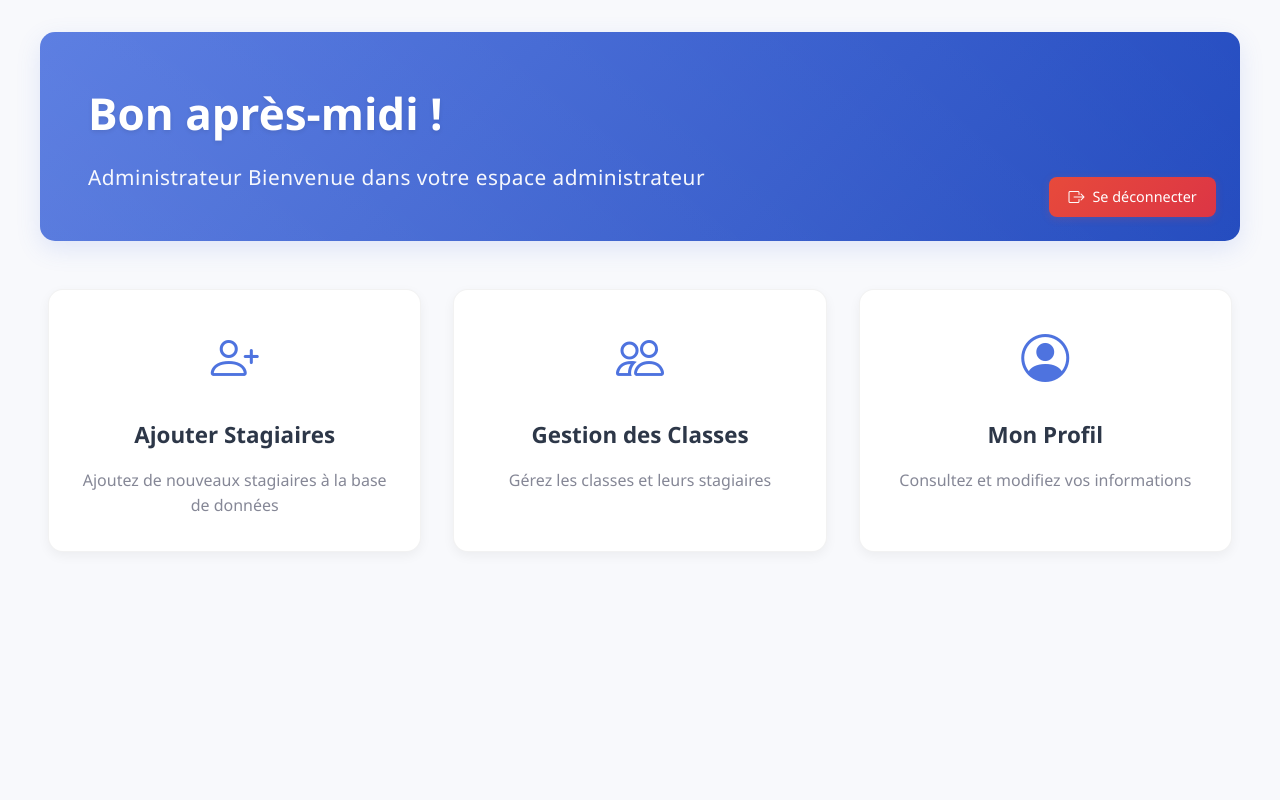
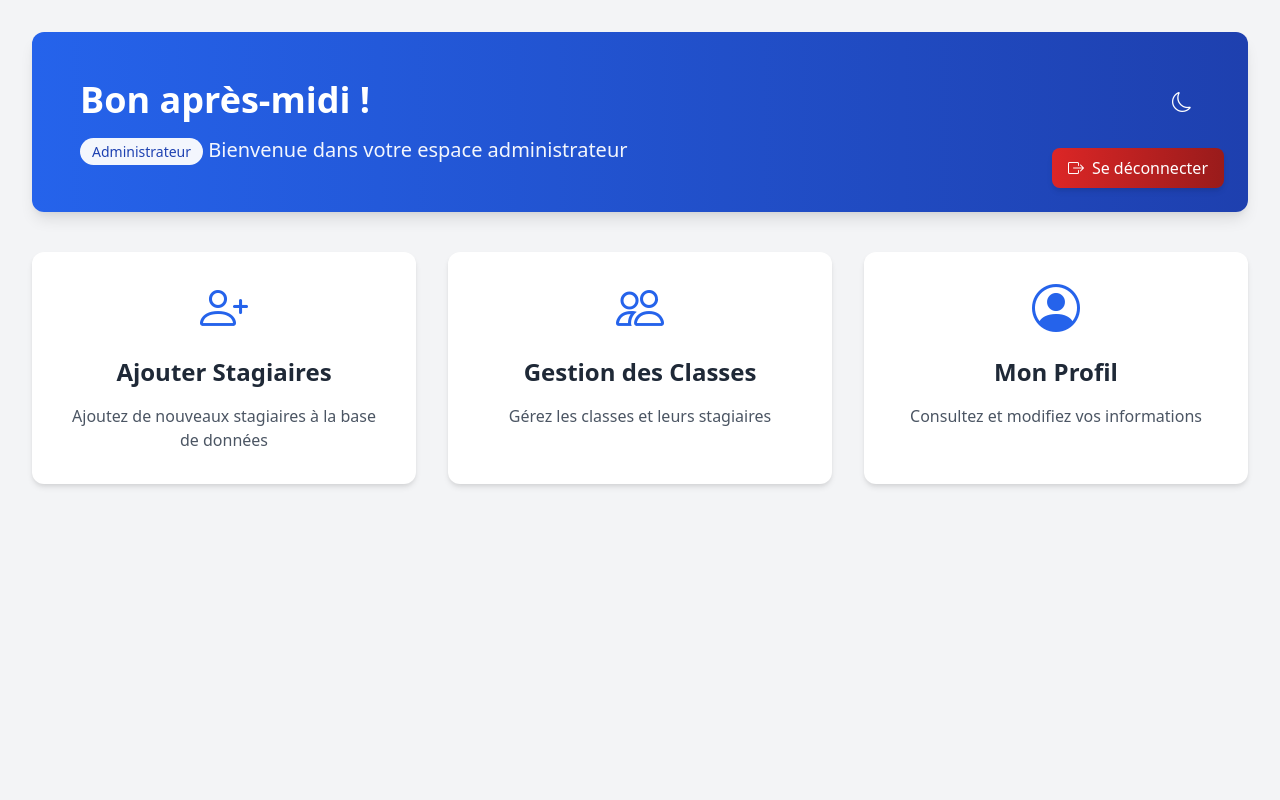
Before and after one commit to abde-louali/project, a PHP site: page /validate/view/Admin.php in a window 1280 px wide. Run offline with PHP 8.4, Linux system fonts and the light colour scheme; the visitor is signed in with stand-in values (Sample User, id 1); data that the repository does not hold is empty.

Commit message:
style changing

```diff
--- /dev/null
+++ b/assets/css/darkmood.css
@@ -0,0 +1,104 @@
+/* darkmode.css - Save this in your assets/css folder */
+/* General dark mode styles */
+body.dark-mode {
+    color: #e4e6eb;
+    background-color: #121212;
+  }
+
+  /* Dark mode styles for header */
+  body.dark-mode .navbar {
+    background: linear-gradient(135deg, #2d3748 0%, #1a202c 100%);
+  }
+
+  /* Dark mode styles for cards */
+  body.dark-mode .card,
+  body.dark-mode .filiere-card {
+    background-color: #1f2937;
+    color: #e4e6eb;
+    box-shadow: 0 4px 12px rgba(0, 0, 0, 0.2);
+  }
+
+  body.dark-mode .filiere-title,
+  body.dark-mode .class-name,
+  body.dark-mode .card-title {
+    color: #e4e6eb;
+  }
+
+  body.dark-mode .filiere-description,
+  body.dark-mode .text-gray-600 {
+    color: #9ca3af;
+  }
+
+  /* Dark mode styles for tables */
+  body.dark-mode .table {
+    color: #e4e6eb;
+  }
+
+  body.dark-mode .table th {
+    background-color: #2d3748;
+  }
+
+  body.dark-mode .table td {
+    border-color: #374151;
+  }
+
+  body.dark-mode .dataTables_wrapper {
+    background-color: #1f2937;
+    color: #e4e6eb;
+  }
+
+  /* Dark mode styles for form elements */
+  body.dark-mode .form-control,
+  body.dark-mode .form-select {
+    background-color: #374151;
+    border-color: #4b5563;
+    color: #e4e6eb;
+  }
+
+  body.dark-mode .form-control:focus,
+  body.dark-mode .form-select:focus {
+    border-color: #4e73df;
+    background-color: #374151;
+  }
+
+  /* Dark mode styles for modal */
+  body.dark-mode .modal-content {
+    background-color: #1f2937;
+    color: #e4e6eb;
+  }
+
+  body.dark-mode .modal-header {
+    background: linear-gradient(135deg, #2d3748 0%, #1a202c 100%);
+  }
+
+  body.dark-mode .class-item {
+    background-color: #374151;
+  }
+
+  body.dark-mode .class-item:hover {
+    background-color: #2d3748;
+  }
+
+  /* Dark mode transitions */
+  body, .card, .table, .form-control, .modal-content, .navbar {
+    transition: background-color 0.3s ease, color 0.3s ease, border-color 0.3s ease;
+  }
+
+  /* Dark mode toggle button */
+  .dark-mode-toggle {
+    cursor: pointer;
+    padding: 0.5rem;
+    border-radius: 50%;
+    transition: background-color 0.3s ease;
+    display: flex;
+    align-items: center;
+    justify-content: center;
+  }
+
+  .dark-mode-toggle:hover {
+    background-color: rgba(255, 255, 255, 0.1);
+  }
+
+  body.dark-mode .dark-mode-toggle:hover {
+    background-color: rgba(0, 0, 0, 0.2);
+  }
--- /dev/null
+++ b/assets/js/darkmood.js
@@ -0,0 +1,35 @@
+// darkmode.js - Save this in your assets/js folder
+document.addEventListener('DOMContentLoaded', function() {
+    // Check if dark mode is enabled in localStorage
+    const isDarkMode = localStorage.getItem('darkMode') === 'enabled';
+
+    // Apply dark mode if enabled
+    if (isDarkMode) {
+      document.body.classList.add('dark-mode');
+    }
+
+    // Function to toggle dark mode
+    window.toggleDarkMode = function() {
+      const isDarkMode = document.body.classList.toggle('dark-mode');
+      if (isDarkMode) {
+        localStorage.setItem('darkMode', 'enabled');
+        if (document.getElementById('darkModeIcon')) {
+          document.getElementById('darkModeIcon').classList.replace('bi-moon', 'bi-sun');
+        }
+      } else {
+        localStorage.setItem('darkMode', 'disabled');
+        if (document.getElementById('darkModeIcon')) {
+          document.getElementById('darkModeIcon').classList.replace('bi-sun', 'bi-moon');
+        }
+      }
+    }
+
+    // Update icon on page load
+    if (document.getElementById('darkModeIcon')) {
+      if (isDarkMode) {
+        document.getElementById('darkModeIcon').classList.replace('bi-moon', 'bi-sun');
+      } else {
+        document.getElementById('darkModeIcon').classList.replace('bi-sun', 'bi-moon');
+      }
+    }
+  });
--- a/view/Admin.php
+++ b/view/Admin.php
@@ -24,256 +24,81 @@ $message_role = "Administrateur";
 
 <!DOCTYPE html>
 <html lang="fr">
+
 <head>
     <meta charset="UTF-8">
     <meta name="viewport" content="width=device-width, initial-scale=1.0">
     <title>Admin Dashboard</title>
-    <link href="https://cdn.jsdelivr.net/npm/bootstrap@5.3.3/dist/css/bootstrap.min.css" rel="stylesheet">
+    <link href="https://cdn.jsdelivr.net/npm/tailwindcss@2.2.19/dist/tailwind.min.css" rel="stylesheet">
     <link href="https://cdn.jsdelivr.net/npm/bootstrap-icons@1.11.1/font/bootstrap-icons.css" rel="stylesheet">
-    <style>
-        :root {
-            --primary-color: #4e73df;
-            --primary-dark: #224abe;
-            --secondary-color: #858796;
-            --success-color: #1cc88a;
-            --danger-color: #e74a3b;
-        }
 
-        body {
-            background-color: #f8f9fc;
-            min-height: 100vh;
-            padding: 2rem;
-            font-family: 'Segoe UI', system-ui, -apple-system, sans-serif;
-        }
+    <link rel="stylesheet" href="../assets/css/darkmood.css">
+    <script src="../assets/js/darkmood.js"></script>
+</head>
 
-        .dashboard-container {
-            max-width: 1200px;
-            margin: 0 auto;
-        }
-
-        .welcome-section {
-            background: linear-gradient(135deg, var(--primary-color) 0%, var(--primary-dark) 100%);
-            color: white;
-            padding: 3rem;
-            border-radius: 15px;
-            margin-bottom: 2.5rem;
-            box-shadow: 0 8px 24px rgba(78, 115, 223, 0.15);
-            position: relative;
-            overflow: hidden;
-        }
-
-        .welcome-section::before {
-            content: '';
-            position: absolute;
-            top: 0;
-            right: 0;
-            bottom: 0;
-            left: 0;
-            background: linear-gradient(45deg, rgba(255,255,255,0.1) 0%, rgba(255,255,255,0) 100%);
-            pointer-events: none;
-        }
-
-        .welcome-message {
-            font-size: 2.75rem;
-            font-weight: 700;
-            margin-bottom: 1rem;
-            text-shadow: 0 2px 4px rgba(0,0,0,0.1);
-        }
-
-        .welcome-subtitle {
-            font-size: 1.3rem;
-            opacity: 0.95;
-            font-weight: 300;
-            letter-spacing: 0.5px;
-        }
-
-        .quick-actions {
-            display: grid;
-            grid-template-columns: repeat(auto-fit, minmax(300px, 1fr));
-            gap: 2rem;
-            margin-top: 2rem;
-            padding: 0.5rem;
-        }
-
-        .action-card {
-            background: white;
-            border-radius: 15px;
-            padding: 2rem;
-            text-align: center;
-            transition: all 0.3s ease;
-            box-shadow: 0 4px 12px rgba(0,0,0,0.05);
-            cursor: pointer;
-            text-decoration: none;
-            color: inherit;
-            border: 1px solid rgba(0,0,0,0.05);
-            position: relative;
-            overflow: hidden;
-        }
-
-        .action-card::before {
-            content: '';
-            position: absolute;
-            top: 0;
-            left: 0;
-            right: 0;
-            height: 4px;
-            background: linear-gradient(90deg, var(--primary-color), var(--primary-dark));
-            opacity: 0;
-            transition: opacity 0.3s ease;
-        }
-
-        .action-card:hover {
-            transform: translateY(-5px);
-            box-shadow: 0 8px 24px rgba(0,0,0,0.1);
-            color: inherit;
-        }
-
-        .action-card:hover::before {
-            opacity: 1;
-        }
-
-        .action-icon {
-            font-size: 3rem;
-            color: var(--primary-color);
-            margin-bottom: 1.5rem;
-            transition: transform 0.3s ease;
-        }
-
-        .action-card:hover .action-icon {
-            transform: scale(1.1);
-        }
-
-        .action-title {
-            font-size: 1.4rem;
-            font-weight: 600;
-            color: #2d3748;
-            margin-bottom: 1rem;
-        }
-
-        .action-description {
-            color: var(--secondary-color);
-            font-size: 1rem;
-            line-height: 1.6;
-        }
-
-        .logout-button {
-            position: absolute;
-            bottom: 1.5rem;
-            right: 1.5rem;
-            padding: 0.5rem 1.2rem;
-            background: linear-gradient(135deg, var(--danger-color) 0%, #dc3545 100%);
-            color: white;
-            border: none;
-            border-radius: 8px;
-            display: flex;
-            align-items: center;
-            gap: 0.5rem;
-            cursor: pointer;
-            transition: all 0.3s ease;
-            text-decoration: none;
-            font-weight: 500;
-            font-size: 0.9rem;
-            box-shadow: 0 2px 8px rgba(231, 74, 59, 0.2);
-        }
-
-        .logout-button:hover {
-            background: linear-gradient(135deg, #dc3545 0%, #c82333 100%);
-            color: white;
-            transform: translateY(-2px);
-            box-shadow: 0 4px 12px rgba(231, 74, 59, 0.25);
-        }
-
-        .logout-button i {
-            font-size: 1rem;
-        }
-
-        .alert {
-            max-width: 1200px;
-            margin: 0 auto 1.5rem auto;
-            border-radius: 10px;
-            box-shadow: 0 4px 12px rgba(0,0,0,0.05);
-        }
-
-        @media (max-width: 768px) {
-            body {
-                padding: 1rem;
-            }
-
-            .welcome-message {
-                font-size: 2rem;
-            }
-
-            .welcome-section {
-                padding: 2rem;
-            }
-
-            .action-card {
-                padding: 1.5rem;
-            }
-
-            .quick-actions {
-                grid-template-columns: 1fr;
-                gap: 1rem;
-            }
-
-            .logout-button {
-                padding: 0.4rem 1rem;
-                font-size: 0.85rem;
-                bottom: 1rem;
-                right: 1rem;
-            }
-        }
-    </style>
-</head>
-<body>
+<body class="bg-gray-100 min-h-screen p-8 font-sans">
     <?php if (isset($_GET['status']) && isset($_GET['message'])): ?>
-        <div class="alert alert-<?php echo $_GET['status'] == 'success' ? 'success' : 'danger'; ?> alert-dismissible fade show" role="alert">
+        <div class="max-w-7xl mx-auto mb-6">
+            <div class="alert alert-<?php echo $_GET['status'] == 'success' ? 'bg-green-500' : 'bg-red-500'; ?> text-white px-6 py-4 rounded-lg shadow-md flex justify-between items-center">
                 <?php echo htmlspecialchars($_GET['message']); ?>
-            <button type="button" class="btn-close" data-bs-dismiss="alert" aria-label="Close"></button>
+                <button type="button" class="text-white" data-dismiss="alert" aria-label="Close">
+                    <span aria-hidden="true">&times;</span>
+                </button>
+            </div>
         </div>
     <?php endif; ?>
 
-    <div class="dashboard-container">
-        <div class="welcome-section">
-            <div class="welcome-message"><?php echo $message_bienvenue; ?></div>
-            <div class="welcome-subtitle">
-                <span class="role-badge"><?php echo $message_role; ?></span>
+    <div class="max-w-7xl mx-auto">
+        <div class="bg-gradient-to-r from-blue-600 to-blue-800 text-white p-12 rounded-xl shadow-lg mb-10 relative overflow-hidden">
+            <div class="flex justify-between items-start">
+                <div>
+                    <div class="text-4xl font-bold mb-4"><?php echo $message_bienvenue; ?></div>
+                    <div class="text-xl opacity-95 font-light">
+                        <span class="bg-white text-blue-800 px-3 py-1 rounded-full text-sm font-medium"><?php echo $message_role; ?></span>
                         Bienvenue dans votre espace administrateur
                     </div>
-            <form action="../Controller/UserController.php?action=logout" method="POST" style="margin: 0;">
-                <button type="submit" class="logout-button">
+                </div>
+                <div class="dark-mode-toggle" onclick="toggleDarkMode()">
+                    <i id="darkModeIcon" class="bi bi-moon text-white text-xl"></i>
+                </div>
+            </div>
+            <form action="../Controller/UserController.php?action=logout" method="POST" class="m-0">
+                <button type="submit" class="absolute bottom-6 right-6 bg-gradient-to-r from-red-600 to-red-800 text-white px-4 py-2 rounded-lg flex items-center gap-2 shadow-md hover:shadow-lg transition-shadow">
                     <i class="bi bi-box-arrow-right"></i> Se déconnecter
                 </button>
             </form>
         </div>
 
-        <div class="quick-actions">
-            <a href="./ajouterCla.php" class="action-card">
-                <div class="action-icon">
+        <div class="grid grid-cols-1 md:grid-cols-3 gap-8 mt-8">
+            <a href="./ajouterCla.php" class="bg-white rounded-xl p-8 text-center shadow-md hover:shadow-lg transition-shadow">
+                <div class="text-blue-600 text-5xl mb-6">
                     <i class="bi bi-person-plus"></i>
                 </div>
-                <div class="action-title">Ajouter Stagiaires</div>
-                <div class="action-description">Ajoutez de nouveaux stagiaires à la base de données</div>
+                <div class="text-2xl font-semibold text-gray-800 mb-4">Ajouter Stagiaires</div>
+                <div class="text-gray-600">Ajoutez de nouveaux stagiaires à la base de données</div>
             </a>
 
-            <a href="./classes.php" class="action-card">
-                <div class="action-icon">
+            <a href="./classes.php" class="bg-white rounded-xl p-8 text-center shadow-md hover:shadow-lg transition-shadow">
+                <div class="text-blue-600 text-5xl mb-6">
                     <i class="bi bi-people"></i>
                 </div>
-                <div class="action-title">Gestion des Classes</div>
-                <div class="action-description">Gérez les classes et leurs stagiaires</div>
+                <div class="text-2xl font-semibold text-gray-800 mb-4">Gestion des Classes</div>
+                <div class="text-gray-600">Gérez les classes et leurs stagiaires</div>
             </a>
 
-            <a href="./AdminProfile.php" class="action-card">
-                <div class="action-icon">
+            <a href="./AdminProfile.php" class="bg-white rounded-xl p-8 text-center shadow-md hover:shadow-lg transition-shadow">
+                <div class="text-blue-600 text-5xl mb-6">
                     <i class="bi bi-person-circle"></i>
                 </div>
-                <div class="action-title">Mon Profil</div>
-                <div class="action-description">Consultez et modifiez vos informations</div>
+                <div class="text-2xl font-semibold text-gray-800 mb-4">Mon Profil</div>
+                <div class="text-gray-600">Consultez et modifiez vos informations</div>
             </a>
         </div>
     </div>
 
     <script src="https://cdn.jsdelivr.net/npm/bootstrap@5.3.3/dist/js/bootstrap.bundle.min.js"></script>
+    <!-- Add dark mode JavaScript -->
+    <script src="../assets/js/darkmode.js"></script>
 </body>
+
 </html>
--- a/view/verify_folders.php
+++ b/view/verify_folders.php
@@ -343,6 +343,9 @@ if (isset($_GET['class']) && isset($_GET['filiere'])) {
             margin-bottom: 5px;
         }
     </style>
+
+    <link rel="stylesheet" href="../assets/css/darkmood.css">
+    <script src="../assets/js/darkmood.js"></script>
 </head>
 
 <body>
```
Also changed, not shown: Model/StudentModel.php (+87 -119 lines), view/AdminProfile.php (+7 -1 lines), view/Header.php (+9 -1 lines), view/ajouterCla.php (+14 -4 lines), view/classes.php (+17 -10 lines), view/student_details.php (+8 -2 lines), view/student_profile.php (+23 -7 lines), uploads/DEVELOPMENT_DIGITAL/DD101/AB123456_Benali/bac_img.png (added), uploads/DEVELOPMENT_DIGITAL/DD101/AB123456_Benali/birth_img.png (added), uploads/DEVELOPMENT_DIGITAL/DD101/AB123456_Benali/id_card_img.png (added), uploads/DEVELOPMENT_DIGITAL/DD101/BBB12345_El_Moutawakil/bac_img.png (added), uploads/DEVELOPMENT_DIGITAL/DD101/BBB12345_El_Moutawakil/birth_img.png (added), uploads/DEVELOPMENT_DIGITAL/DD101/BBB12345_El_Moutawakil/id_card_img.png (added). Lines whose indentation alone changed are shown as unchanged.
